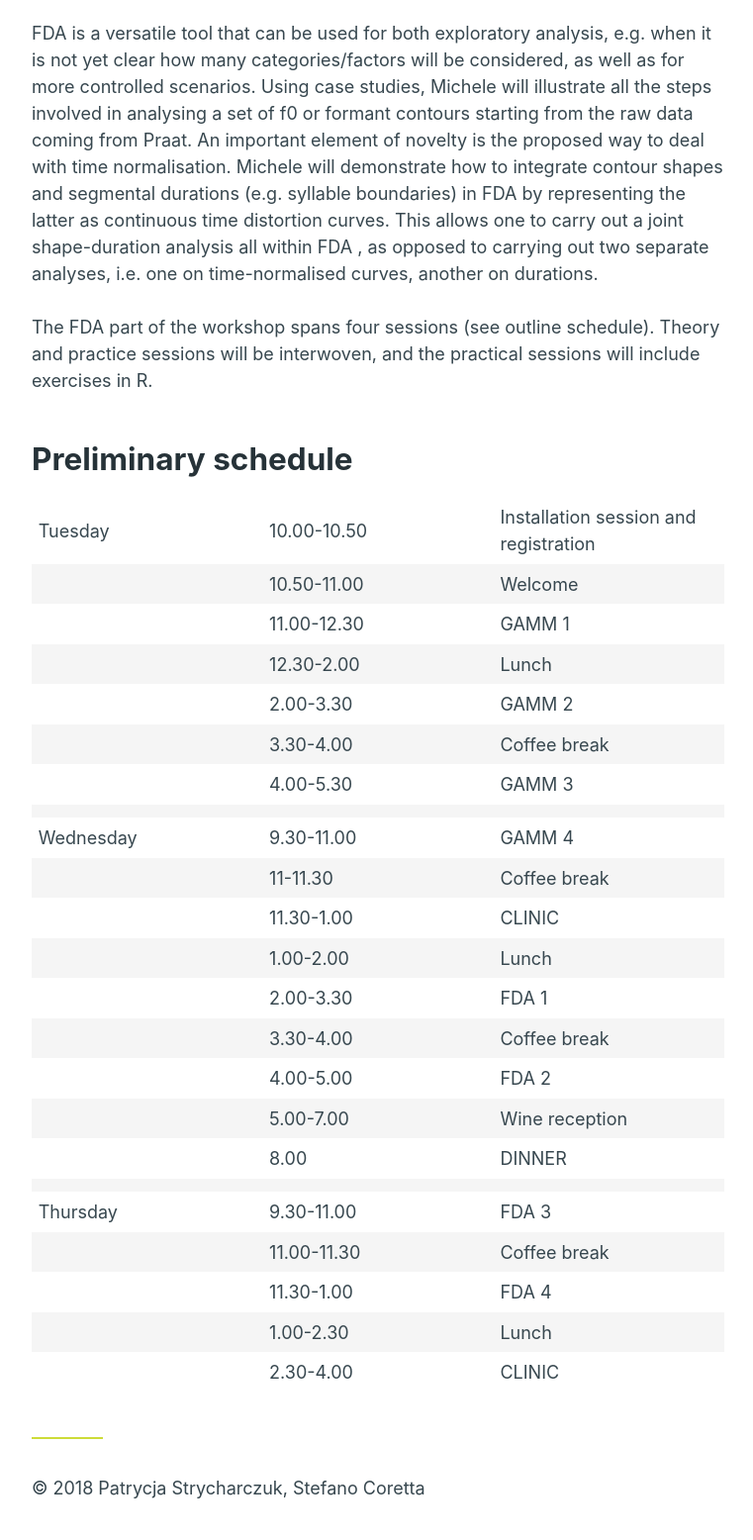
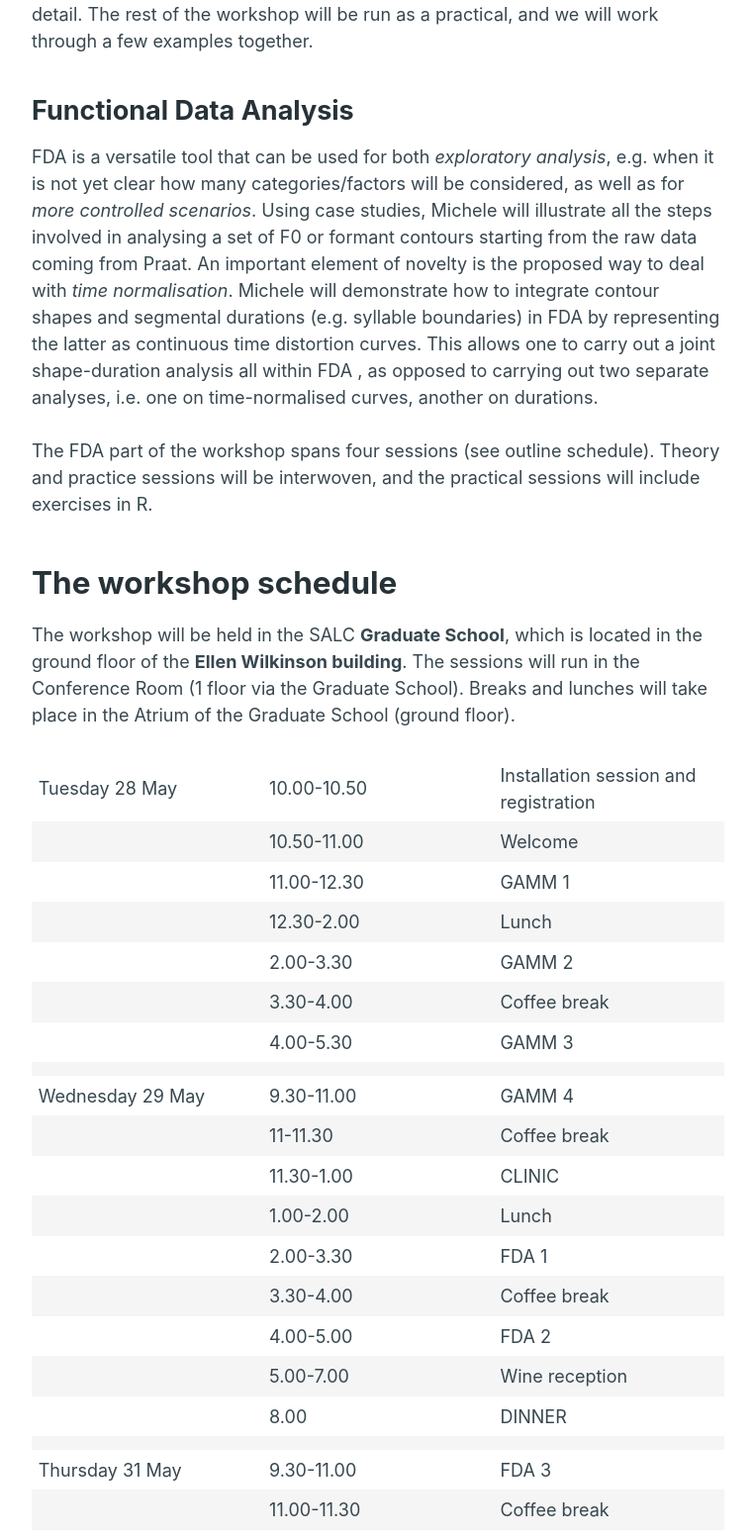
Before and after one commit to analysingcurves/analysingcurves.github.io, a plain HTML site: page the-workshop/index.html in a window 1280 px wide. Shown: the part 1091-2647 px from the top of the page at 99% size, without its empty margins (258-1019 px from the left). Drawn offline with Linux system fonts and the light colour scheme.

Commit message:
update website

```diff
--- a/the-workshop/index.html
+++ b/the-workshop/index.html
@@ -102,6 +102,7 @@
 
           <p class='site-description subtitle'>Training workshop on statistical analysis of non-linear data</p>
           <p class='site-description2 subtitle'>29–31 May 2018, The University of Manchester</p>
+          <p class='site-description3 subtitle'>Ellen Wilkinson building, Graduate School, Conference Room</p>
         </div>
       </div>
     </header>
@@ -127,21 +128,27 @@
     <div class='entry-content'>
 
 
-<p>This training workshop will focus on two statistical methods for analysing dynamic data: Generalised Additive Mixed Modelling (GAMM) and Functional Data Analysis (FDA). These techniques provide more comprehensive ways of data modelling in comparison to some traditional methods, e.g. linear regression. This is a very welcome development for experimental linguists and psychologists, who typically work with non-linear signals, such as the output of acoustic analysis, tongue movement trajectories, electroencephalography data, or eye movement trajectories. Similarly, nonlinearity is present in spatial analysis (e.g. in dialectometry), or in longitudinal analysis of sound change.</p>
+<p>This training workshop will focus on two statistical methods for analysing dynamic data: <em>Generalised Additive Mixed Modelling</em> (GAMM) and <em>Functional Data Analysis</em> (FDA). These techniques provide more comprehensive ways of data modelling in comparison to some traditional methods, e.g. linear regression. This is a very welcome development for experimental linguists and psychologists, who typically work with non-linear signals, such as the output of acoustic analysis, tongue movement trajectories, electroencephalography data, or eye movement trajectories. Similarly, nonlinearity is present in spatial analysis (e.g. in dialectometry), or in longitudinal analysis of sound change.</p>
 
-<p>GAMMs are an extension of linear regression models, which can capture (i) non-linearities in the data by using so-called smooth terms and also (ii) dependencies across data points representing the same participant, word, etc. through the use of random intercepts, slopes and smooths. GAMMs are incredibly flexible and are suitable for a large range of different linguistic data sets. However, they are also more complex than linear mixed effects regression models, which means that they can be harder to work with. This workshop will help you get started with GAMMs by tackling some fundamental concepts and also giving you some practice in fitting GAMMs to linguistic data.</p>
+<h3 id="generalised-additive-mixed-modelling">Generalised Additive Mixed Modelling</h3>
+
+<p>GAMMs are an extension of linear regression models, which can capture (i) <em>non-linearities</em> in the data by using so-called smooth terms and also (ii) <em>dependencies across data points</em> representing the same participant, word, etc. through the use of random intercepts, slopes and smooths. GAMMs are incredibly flexible and are suitable for a large range of different linguistic data sets. However, they are also more complex than linear mixed effects regression models, which means that they can be harder to work with. This workshop will help you get started with GAMMs by tackling some fundamental concepts and also giving you some practice in fitting GAMMs to linguistic data.</p>
 
 <p>Márton will start with a short and non-technical introduction to the general principles of GAMMs, discussing a few fundamental notions such as basis functions, smoothing penalties and random smooths. Though these concepts are typically discussed using mathematical terminology and formalisms, we will take a different approach. The focus will be on the intuitions behind these concepts, which will be amply illustrated using simple and straightforward examples from phonetics. We will then turn to the topic of significance testing using GAMMs, which is a somewhat thorny issue and therefore deserves to be discussed in detail. The rest of the workshop will be run as a practical, and we will work through a few examples together.</p>
 
-<p>FDA is a versatile tool that can be used for both exploratory analysis, e.g. when it is not yet clear how many categories/factors will be considered, as well as for more controlled scenarios. Using case studies, Michele will illustrate all the steps involved in analysing a set of f0 or formant contours starting from the raw data coming from Praat. An important element of novelty is the proposed way to deal with time normalisation. Michele will demonstrate how to integrate contour shapes and segmental durations (e.g. syllable boundaries) in FDA by representing the latter as continuous time distortion curves. This allows one to carry out a joint shape-duration analysis all within FDA , as opposed to carrying out two separate analyses, i.e. one on time-normalised curves, another on durations.</p>
+<h3 id="functional-data-analysis">Functional Data Analysis</h3>
+
+<p>FDA is a versatile tool that can be used for both <em>exploratory analysis</em>, e.g. when it is not yet clear how many categories/factors will be considered, as well as for <em>more controlled scenarios</em>. Using case studies, Michele will illustrate all the steps involved in analysing a set of F0 or formant contours starting from the raw data coming from Praat. An important element of novelty is the proposed way to deal with <em>time normalisation</em>. Michele will demonstrate how to integrate contour shapes and segmental durations (e.g. syllable boundaries) in FDA by representing the latter as continuous time distortion curves. This allows one to carry out a joint shape-duration analysis all within FDA , as opposed to carrying out two separate analyses, i.e. one on time-normalised curves, another on durations.</p>
 
 <p>The FDA part of the workshop spans four sessions (see outline schedule). Theory and practice sessions will be interwoven, and the practical sessions will include exercises in R.</p>
 
-<h2 id="preliminary-schedule">Preliminary schedule</h2>
+<h2 id="the-workshop-schedule">The workshop schedule</h2>
+
+<p>The workshop will be held in the SALC <strong>Graduate School</strong>, which is located in the ground floor of the <strong>Ellen Wilkinson building</strong>. The sessions will run in the Conference Room (1 floor via the Graduate School). Breaks and lunches will take place in the Atrium of the Graduate School (ground floor).</p>
 
 <table>
   <tr>
-    <td>Tuesday</td>
+    <td>Tuesday 28 May</td>
     <td>10.00-10.50</td>
     <td>Installation session and registration</td>
   </tr>
@@ -181,7 +188,7 @@
     <td></td>
   </tr>
   <tr>
-    <td>Wednesday</td>
+    <td>Wednesday 29 May</td>
     <td>9.30-11.00</td>
     <td>GAMM 4</td>
   </tr>
@@ -231,7 +238,7 @@
     <td></td>
   </tr>
   <tr>
-    <td>Thursday</td>
+    <td>Thursday 31 May</td>
     <td>9.30-11.00</td>
     <td>FDA 3</td>
   </tr>
```
Also changed, not shown: 404.html (+1 -0 lines), authors/index.html (+1 -0 lines), categories/index.html (+1 -0 lines), contact/index.html (+1 -0 lines), index.html (+1 -0 lines), organisers/index.html (+1 -0 lines), page/index.html (+1 -0 lines), page/page/2/index.html (+1 -0 lines), practical-info/index.html (+1 -0 lines), registration/index.html (+1 -0 lines), speakers/index.html (+1 -0 lines), tags/config/index.html (+1 -0 lines), tags/index.html (+1 -0 lines), tags/og/index.html (+1 -0 lines).
